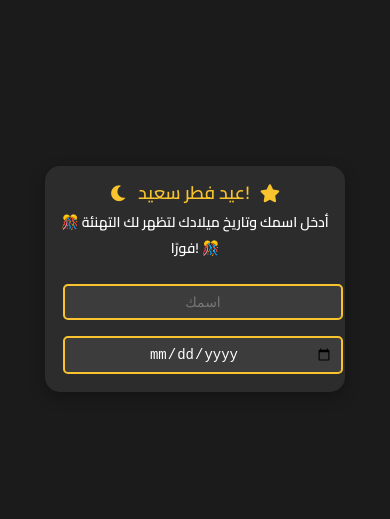
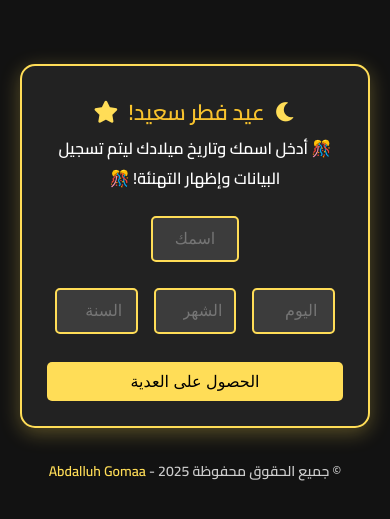
Before and after one commit to Abdalluh90/Eid, a plain HTML site: page index.html in a window 390 px wide. Shown: the part 143-662 px from the top of the page. Drawn offline with Linux system fonts and the light colour scheme.

Commit message:
Update index.html

```diff
--- a/index.html
+++ b/index.html
@@ -5,198 +5,148 @@
     <meta name="viewport" content="width=device-width, initial-scale=1.0">
     <title>عيد فطر سعيد</title>
     <link rel="stylesheet" href="https://cdnjs.cloudflare.com/ajax/libs/font-awesome/6.0.0/css/all.min.css">
+    <script src="https://www.gstatic.com/firebasejs/9.6.1/firebase-app-compat.js"></script>
+    <script src="https://www.gstatic.com/firebasejs/9.6.1/firebase-database-compat.js"></script>
+
     <style>
         @import url('https://fonts.googleapis.com/css2?family=Cairo:wght@600&display=swap');
+        * { box-sizing: border-box; margin: 0; padding: 0; direction: rtl; }
+        body { text-align: center; font-family: 'Cairo', sans-serif; background: #121212; color: white; display: flex; flex-direction: column; justify-content: center; align-items: center; height: 100vh; margin: 0; padding: 20px; }
+        .container { background: #222; padding: 25px; border-radius: 15px; box-shadow: 0px 5px 20px rgba(255, 223, 87, 0.3); width: 100%; max-width: 400px; text-align: center; border: 2px solid #ffdd57; }
+        h1 { font-size: 22px; color: #f8c32d; display: flex; align-items: center; justify-content: center; gap: 10px; }
+        h1 i { color: #ffdd57; }
+        p { font-size: 16px; margin-bottom: 15px; }
+        input { padding: 12px; margin: 8px; font-size: 16px; border-radius: 5px; text-align: center; width: 30%; border: 2px solid #ffdd57; background: #3c3c3c; color: white; }
+        input:focus { border-color: #ffd700; box-shadow: 0 0 10px rgba(255, 221, 87, 0.5); outline: none; }
+        button { background: #ffdd57; color: black; font-size: 16px; padding: 10px; border: none; border-radius: 5px; cursor: pointer; width: 100%; margin-top: 10px; }
+        button:hover { background: #ffcc00; }
+        #result { margin-top: 20px; font-size: 18px; font-weight: bold; color: #ffdd57; padding: 15px; background: #333; border-radius: 10px; display: none; border: 1px solid #ffdd57; }
+        ul { list-style: none; padding: 0; }
+        li { background: #444; padding: 12px; margin: 6px 0; border-radius: 8px; font-size: 16px; opacity: 0; transform: translateY(10px); animation: fadeIn 0.8s ease-in forwards; }
+        li::before { content: "🌙 "; color: #ffdd57; }
+        @keyframes fadeIn { from { opacity: 0; transform: translateY(10px); } to { opacity: 1; transform: translateY(0); } }
 
-        * {
-            box-sizing: border-box;
-            margin: 0;
-            padding: 0;
+        .footer {
+            margin-top: 20px;
+            font-size: 14px;
+            color: #ccc;
+            text-align: center;
+            padding: 10px;
         }
-
-        body {
-            text-align: center;
-            font-family: 'Cairo', sans-serif;
-            background: #1b1b1b;
-            color: white;
-            display: flex;
-            justify-content: center;
-            align-items: center;
-            height: 100vh;
-            margin: 0;
-            padding: 20px;
+        .footer span {
+            color: #ffdd57;
+            font-weight: bold;
         }
-
-        .container {
-            background: #2c2c2c;
-            padding: 20px;
-            border-radius: 15px;
-            box-shadow: 0px 5px 15px rgba(0, 0, 0, 0.3);
-            width: 100%;
-            max-width: 400px;
-            text-align: center;
-        }
-
-        h1 {
-            font-size: 22px;
-            color: #f8c32d;
-            display: flex;
-            align-items: center;
-            justify-content: center;
-            gap: 10px;
-        }
-
-        h1 i {
-            color: #f8c32d;
-        }
-
-        p {
-            font-size: 16px;
-            margin-bottom: 15px;
-        }
-
-        input {
-            padding: 12px;
-            margin: 8px;
-            font-size: 16px;
-            border-radius: 5px;
-            text-align: center;
-            width: 100%;
-            border: 2px solid #f8c32d;
-            background: #3c3c3c;
-            color: white;
-            transition: 0.3s;
-        }
-
-        input:focus {
-            border-color: #ffdd57;
-            box-shadow: 0 0 10px rgba(255, 221, 87, 0.5);
-            outline: none;
-        }
-
-        #result {
-            margin-top: 20px;
-            font-size: 18px;
-            font-weight: bold;
-            color: #ffdd57;
-            padding: 15px;
-            background: #3c3c3c;
-            border-radius: 10px;
-            display: none;
-            text-align: right;
-        }
-
-        ul {
-            list-style: none;
-            padding: 0;
-        }
-
-        li {
-            background: #444;
-            padding: 12px;
-            margin: 6px 0;
-            border-radius: 8px;
-            font-size: 16px;
-            opacity: 0;
-            animation: fadeIn 0.8s ease-in forwards;
-        }
-
-        li::before {
-            content: "🌙 ";
-        }
-
-        @keyframes fadeIn {
-            from { opacity: 0; transform: translateY(10px); }
-            to { opacity: 1; transform: translateY(0); }
-        }
-
-        /* ✅ تحسين التجاوب مع الأجهزة المختلفة */
-        @media (max-width: 768px) {
-            .container {
-                padding: 15px;
-                max-width: 350px;
-            }
-
-            h1 {
-                font-size: 20px;
-            }
-
-            input {
-                font-size: 14px;
-                padding: 10px;
-            }
-
-            li {
-                font-size: 14px;
-                padding: 10px;
-            }
-        }
-
-        @media (max-width: 480px) {
-            .container {
-                padding: 10px;
-                max-width: 300px;
-            }
-
-            h1 {
-                font-size: 18px;
-            }
-
-            p {
-                font-size: 14px;
-            }
-
-            input {
-                font-size: 14px;
-                padding: 8px;
-            }
-
-            li {
-                font-size: 13px;
-                padding: 8px;
-            }
-        }
+        .birthdate-fields { display: flex; justify-content: space-between; width: 100%; margin: 10px 0; }
     </style>
 </head>
 <body>
     <div class="container">
         <h1><i class="fas fa-moon"></i> عيد فطر سعيد! <i class="fas fa-star"></i></h1>
-        <p>🎊 أدخل اسمك وتاريخ ميلادك لتظهر لك التهنئة فورًا! 🎊</p>
-        <input type="text" id="name" placeholder="اسمك" oninput="updateGreeting()"><br>
-        <input type="date" id="birthdate" oninput="updateGreeting()"><br>
+        <p>🎊 أدخل اسمك وتاريخ ميلادك ليتم تسجيل البيانات وإظهار التهنئة! 🎊</p>
+        <input type="text" id="name" placeholder="اسمك"><br>
+        <div class="birthdate-fields">
+            <input type="number" id="day" placeholder="اليوم" min="1" max="31">
+            <input type="number" id="month" placeholder="الشهر" min="1" max="12">
+            <input type="number" id="year" placeholder="السنة" min="1900" max="2023">
+        </div>
+        <button onclick="saveData()">الحصول على العدية</button>
         <div id="result">
             <ul id="messages"></ul>
         </div>
     </div>
 
+    <div class="footer">
+        &copy; جميع الحقوق محفوظة <span>Abdalluh Gomaa</span> - <script>document.write(new Date().getFullYear());</script>
+    </div>
+
     <script>
-        function updateGreeting() {
+        // **🔹 إعداد Firebase 🔹**
+        const firebaseConfig = {
+            apiKey: "AIzaSyBb2Bo1ydUJZCfddT_ETyLZBM2a44BWnH8",
+            authDomain: "eid1-96724.firebaseapp.com",
+            databaseURL: "https://eid1-96724-default-rtdb.firebaseio.com",
+            projectId: "eid1-96724",
+            storageBucket: "eid1-96724.appspot.com",
+            messagingSenderId: "630803912976",
+            appId: "1:630803912976:web:bafa7ec6b2d9a9e440ad95",
+            measurementId: "G-70229PVWJL"
+        };
+
+        // 🔹 تهيئة Firebase
+        firebase.initializeApp(firebaseConfig);
+        const db = firebase.database();
+
+        // دالة لحساب العمر بدقة
+        function calculateAge(birthdate) {
+            let today = new Date();
+            let birthDate = new Date(birthdate);
+            let age = today.getFullYear() - birthDate.getFullYear();
+            let monthDifference = today.getMonth() - birthDate.getMonth();
+
+            if (
+                monthDifference < 0 ||
+                (monthDifference === 0 && today.getDate() < birthDate.getDate())
+            ) {
+                age--;
+            }
+
+            return age;
+        }
+
+        // دالة لعرض التاريخ الحالي بتنسيق أجمل
+        function getCurrentFormattedDate() {
+            let today = new Date();
+            let options = { weekday: 'long', year: 'numeric', month: 'long', day: 'numeric' };
+            return today.toLocaleDateString('ar-EG', options); // تنسيق باللغة العربية
+        }
+
+        // دالة حفظ البيانات
+        function saveData() {
             let name = document.getElementById("name").value.trim();
-            let birthdateInput = document.getElementById("birthdate").value;
+            let day = document.getElementById("day").value.trim();
+            let month = document.getElementById("month").value.trim();
+            let year = document.getElementById("year").value.trim();
             let resultDiv = document.getElementById("result");
             let messageList = document.getElementById("messages");
 
-            if (name === "" || birthdateInput === "") {
-                resultDiv.style.display = "none";
+            // التحقق من صحة البيانات
+            if (name === "" || day === "" || month === "" || year === "") {
+                alert("يرجى إدخال جميع البيانات!");
                 return;
             }
 
-            let birthdate = new Date(birthdateInput);
-            let today = new Date();
-            let years = today.getFullYear() - birthdate.getFullYear();
-
-            if (today.getMonth() < birthdate.getMonth() ||
-                (today.getMonth() === birthdate.getMonth() && today.getDate() < birthdate.getDate())) {
-                years--;
+            // التحقق من صحة التاريخ
+            if (isNaN(day) || isNaN(month) || isNaN(year) || day < 1 || day > 31 || month < 1 || month > 12 || year < 1900 || year > new Date().getFullYear()) {
+                alert("تاريخ الميلاد غير صحيح!");
+                return;
             }
 
+            // إنشاء تاريخ الميلاد
+            let birthdateInput = `${year}-${String(month).padStart(2, '0')}-${String(day).padStart(2, '0')}`;
+            let birthdate = new Date(birthdateInput);
+
+            // التحقق من صحة التاريخ (عدد الأيام في الشهر)
+            if (birthdate.getDate() !== parseInt(day) || birthdate.getMonth() + 1 !== parseInt(month)) {
+                alert("تاريخ الميلاد غير صحيح! (تحقق من عدد الأيام في الشهر)");
+                return;
+            }
+
+            // حساب العمر بدقة
+            let age = calculateAge(birthdateInput);
+
+            // الحصول على التاريخ الحالي
+            let currentDate = getCurrentFormattedDate();
+
             let messages = [
-                `يا ${name}، لقد مر عليك ${years} عيد ميلاد! 🎂`,
+                `يا ${name}، لقد مر عليك ${age} عامًا! 🎂`,
+                `اليوم هو ${currentDate}. 🌙`,
                 "🌙 عيدك مبارك وسعيد! كل عام وأنت بألف خير! ✨",
-                "🤲 تقبل الله منا ومنكم صالح الأعمال!",
-                "😊 أسأل الله لك فرحة تدوم وسعادة تملأ قلبك!",
-                "🎉 نتمنى لك عيدًا مليئًا بالفرح والسرور!",
-                "💫 استمتع بوقتك وأمضِ لحظات جميلة مع أحبائك!"
+                "يتمنى لكم عبدالله عيد مبارك سعيد! 🤲",
+                "تقبل الله منا ومنكم صالح الأعمال! 🤲",
+                "أسأل الله لك فرحة تدوم وسعادة تملأ قلبك! 😊",
+                "نتمنى لك عيدًا مليئًا بالفرح والسرور! 🎉",
+                "استمتع بوقتك وأمضِ لحظات جميلة مع أحبائك! 💫"
             ];
 
             messageList.innerHTML = "";
@@ -211,6 +161,19 @@
                 }, delay);
                 delay += 1000;
             });
+
+            // **🔹 حفظ البيانات في Firebase 🔹**
+            let userId = db.ref('users').push().key;
+            db.ref('users/' + userId).set({
+                name: name,
+                birthdate: birthdateInput,
+                age: age,
+                dateAdded: firebase.database.ServerValue.TIMESTAMP // تخزين الوقت الحالي من السيرفر
+            }).then(() => {
+                console.log("✅ تم حفظ البيانات بنجاح!");
+            }).catch(error => {
+                console.error("❌ خطأ في حفظ البيانات:", error);
+            });
         }
     </script>
 </body>
```
